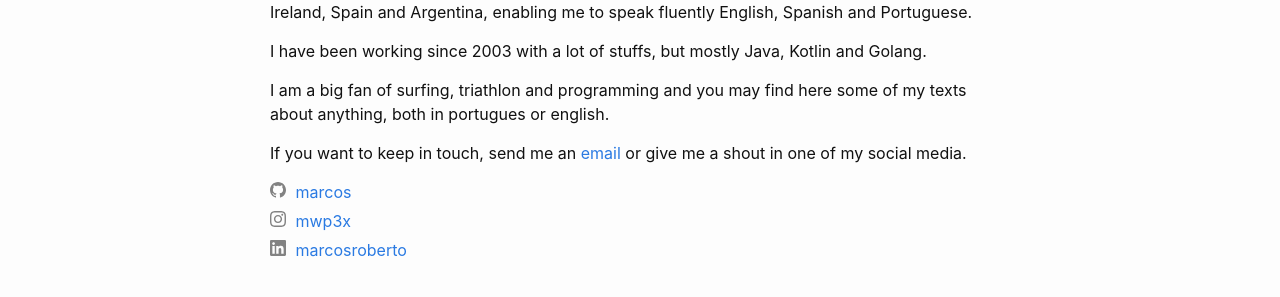
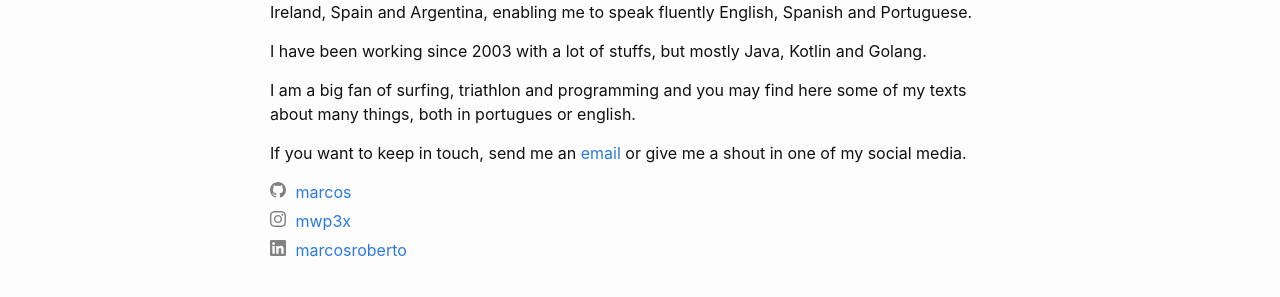
Before and after one commit to Marcos/marcos.github.io, a Jekyll site: the page built from about.html, in a window 1280 px wide. Shown: the part 212-509 px from the top of the page. Built offline with Jekyll 4.4.1, drawn with Linux system fonts in a browser that asks for light colours.

Commit message:
Fix term

```diff
--- a/about.html
+++ b/about.html
@@ -8,7 +8,7 @@ permalink: /about/
 
 <p>I have been working since 2003 with a lot of stuffs, but mostly Java, Kotlin and Golang.</p>
 
-<p>I am a big fan of surfing, triathlon and programming and you may find here some of my texts about anything, both in portugues or english.</p>
+<p>I am a big fan of surfing, triathlon and programming and you may find here some of my texts about many things, both in portugues or english.</p>
 
 <p>If you want to keep in touch, send me an <a href="mailto:marcos.wp@gmail.com">email</a> or give me a shout in one of my social media.</p>
 
```
